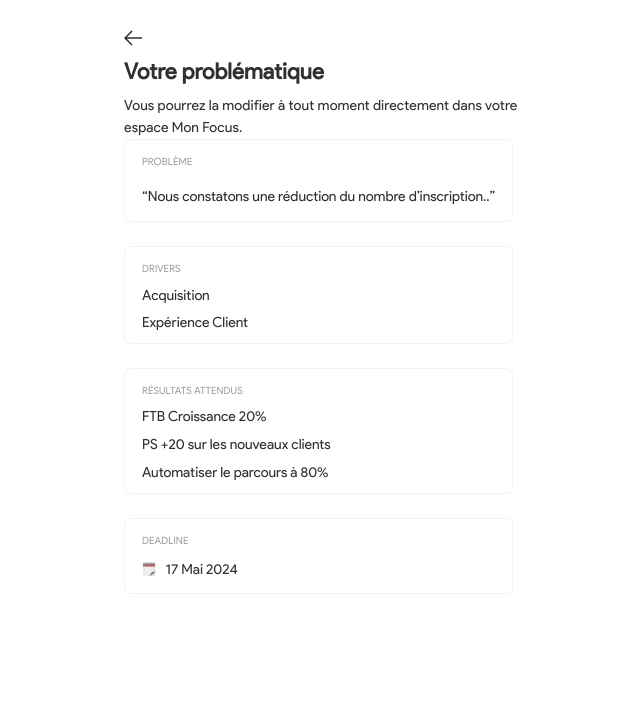
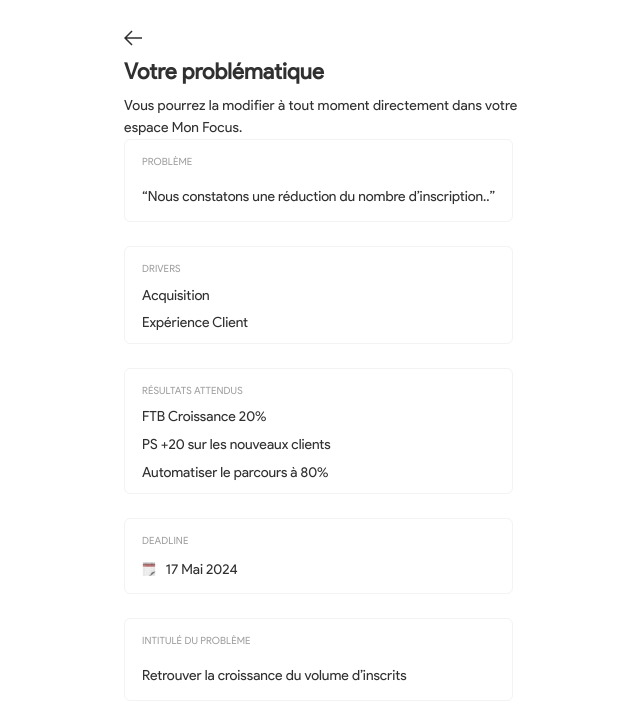
Before and after one commit to tiavina-mika/product-hero-draft, a React (Create React App) app: page / in a window 1280 px wide. Shown: the top 720 px of the page, without its empty margins (316-956 px from the left). Built offline with nearby package versions, Linux system fonts and the light colour scheme.

Commit message:
add entity title

```diff
--- a/src/containers/myFocus/problematic/ProbllematicSummary.tsx
+++ b/src/containers/myFocus/problematic/ProbllematicSummary.tsx
@@ -8,6 +8,7 @@ import SectionCard from "../../../components/sections/SectionCard";
 import SectionCardContentItem from "../../../components/sections/SectionCardContentItem";
 
 const entity = {
+  title: "Retrouver la croissance du volume d’inscrits",
   description: "Nous constatons une réduction du nombre d’inscription.",
   drivers: [
     { driver: { objectId: "d01", name: "Acquisition" }, impact: 80 },
@@ -66,6 +67,8 @@ const ProbllematicSummary = () => {
             title={entity.endDate}
           />
         </SectionCard>
+        {/* title */}
+        <SectionCard title="Intitulé du problème" description={entity.title} />
       </Stack>
     </PageLayout>
   );
```
